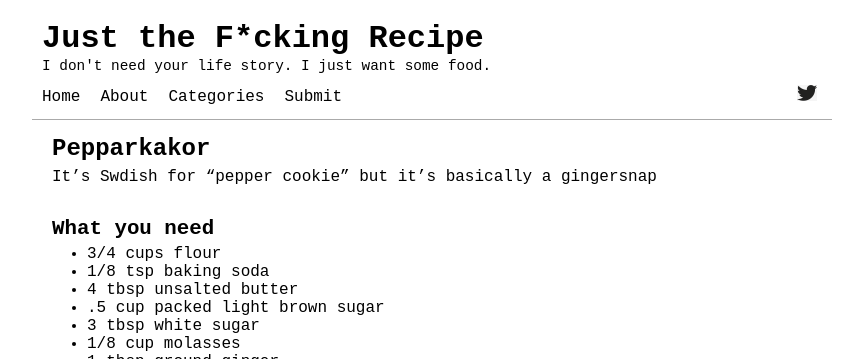
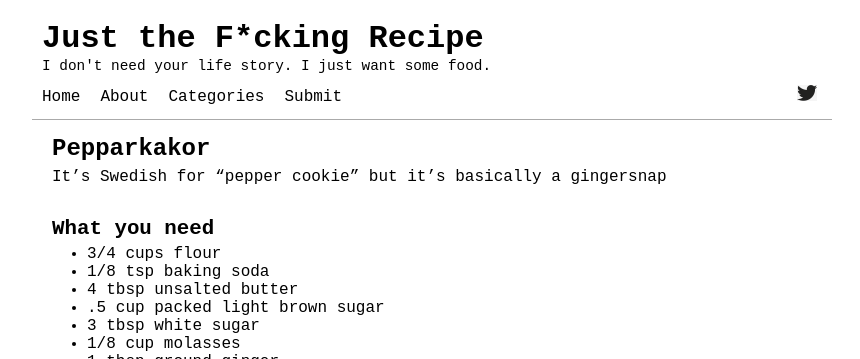
Before and after one commit to aloria/aloria.github.io, a Jekyll site: the page built from _posts/2020-12-04-pepparkakor.markdown, in a window 1280 px wide. Shown: the top 359 px of the page, without its empty margins (208-1068 px from the left). Built offline with Jekyll 4.4.1, drawn with Linux system fonts in a browser that asks for light colours; part of the change alters nothing that is shown.

```diff
--- a/_config.yml
+++ b/_config.yml
@@ -10,7 +10,7 @@ description: >- # this means to ignore newlines until "baseurl:"
 keywords: [Your keywords]
 baseurl: '' # the subpath of your site, e.g. /`blog
 url: '' # the base hostname & protocol for your site, e.g. http://example.com
-domain: 'example.com' # the domain name for your site, e.g. example.com
+domain: 'just-the.recipes' # the domain name for your site, e.g. example.com
 language: en
 # Supported languages list:
 # en: English
@@ -21,6 +21,8 @@ language: en
 # pt: Português (Portuguese)
 # zh-cn: 简体中文 (Simplified Chinese)
 # zh-tw: 繁體中文 (Traditional Chinese)
+
+future: true
 
 analytics: G-42HG3L86FD
 
--- a/_includes/header.html
+++ b/_includes/header.html
@@ -16,7 +16,7 @@
     </li>
     {% endfor %}
     <li class="header-main-nav-item">
-      <a href="https://github.com/aloria/aloria.github.io/blob/master/README.md">Submit</a>
+      <a href="https://github.com/aloria/aloria.github.io/blob/master/README.md" target="_blank">Submit</a>
     </li>
     <li class="header-main-nav-img">
       <a href="https://twitter.com/thefckingrecipe"><img src="/assets/images/twitter.png"/></a>
--- a/_posts/2020-12-04-pepparkakor.markdown
+++ b/_posts/2020-12-04-pepparkakor.markdown
@@ -5,7 +5,7 @@ date:   2020-12-04
 author:  aloria
 categories: [dessert]
 ---
-It's Swdish for "pepper cookie" but it's basically a gingersnap<br/>
+It's Swedish for "pepper cookie" but it's basically a gingersnap<br/>
 <br/>
 ## What you need
 * 3/4 cups flour
```
